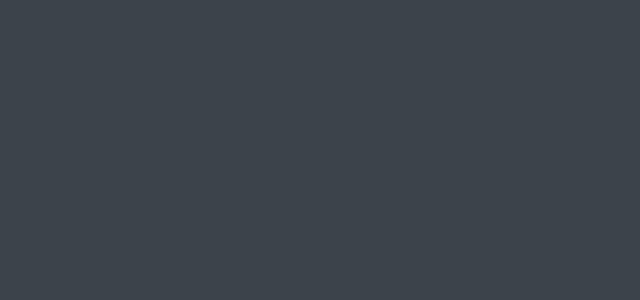
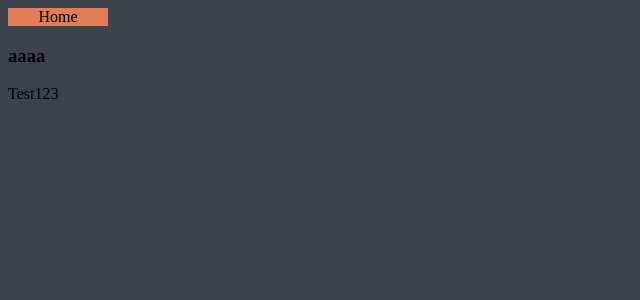
Before and after one commit to bit-web-1/project-24-2-OLDILJ, a SvelteKit app in the folder Assessment/: page /About in a window 1280 px wide. Shown: the top 300 px of the page, without its empty margins (0-640 px from the left). Built offline with nearby package versions, Linux system fonts and the light colour scheme.

Commit message:
componentized the nav bar

```diff
--- /dev/null
+++ b/Assessment/src/lib/NavBar.svelte
@@ -0,0 +1,30 @@
+<ul>
+    <li>
+        <a href="/Home">Home</a>
+    </li>
+</ul>
+
+<style>
+    ul
+{
+    list-style-type: none;
+    margin: 0;
+    padding: 0;
+    width: 100px;
+
+    background-color:rgb(224, 125, 89);
+}
+li a
+{
+    color: black;
+    text-align: center;
+    padding: 4, 8;
+    display: block;
+    text-decoration: none;
+}
+li a:hover
+{
+    background-color: rgb(190, 104, 88);
+    color: wheat;
+}
+</style>
--- a/Assessment/src/routes/About/+page.svelte
+++ b/Assessment/src/routes/About/+page.svelte
@@ -1,4 +1,8 @@
 <script>
     /** @type {{ data: import('./$types').PageData }} */
     let { data } = $props();
+    import NavBar from "$lib/NavBar.svelte";
 </script>
+<NavBar/>
+<h3>aaaa</h3>
+<p>Test123</p>
```
